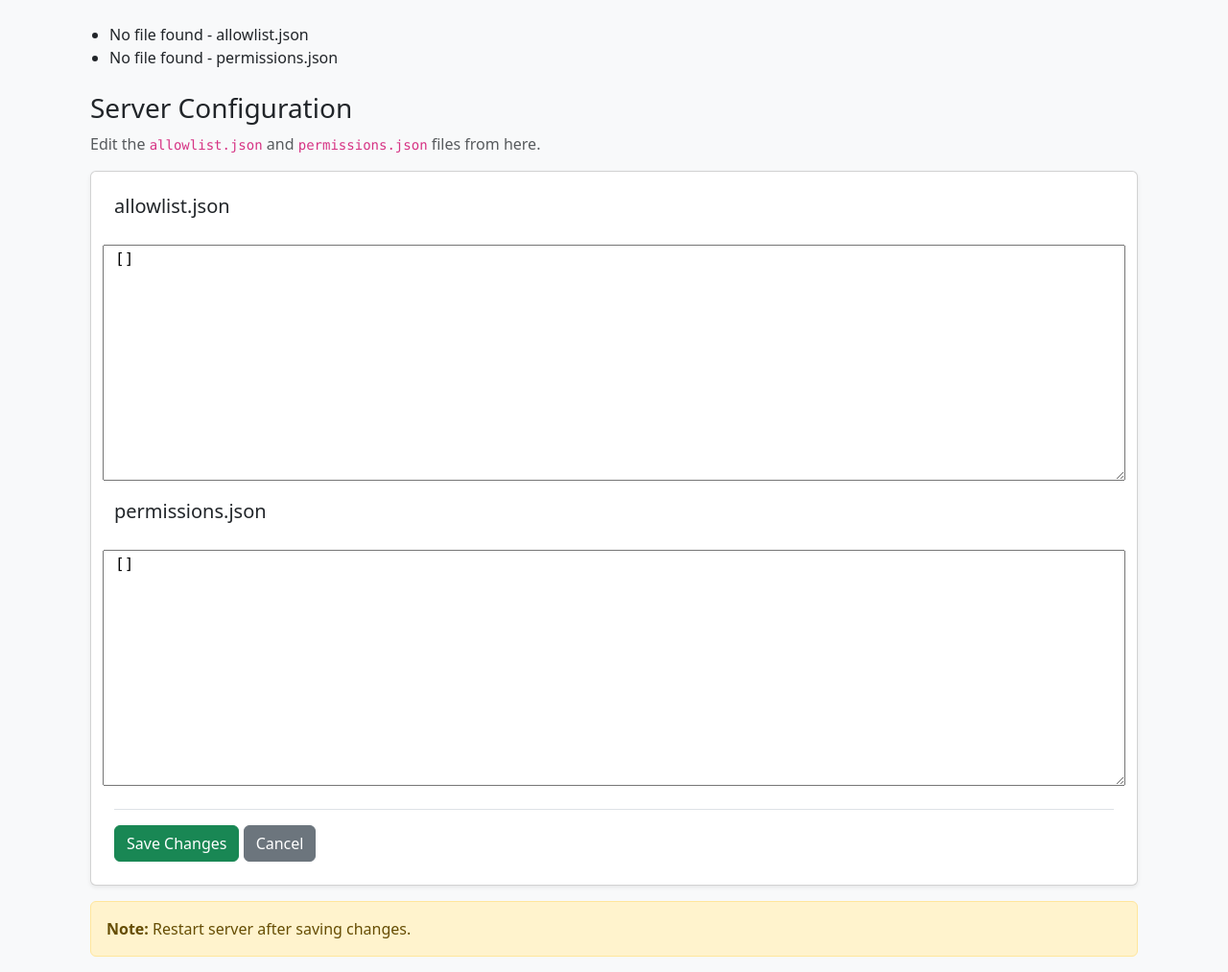
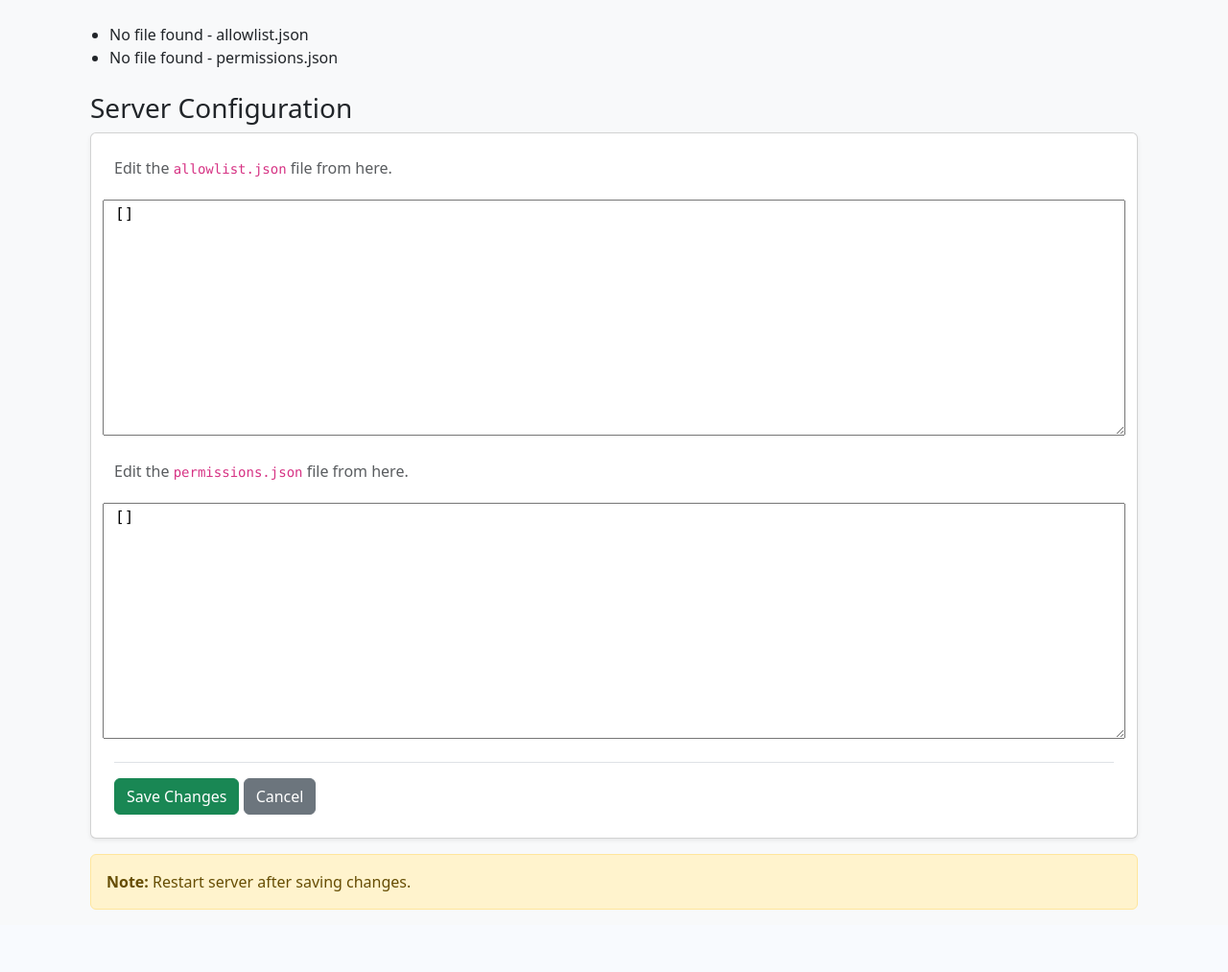
Before and after one commit to nmiljanovic/mc-panel, a Django app: page /editor/ in a window 1280 px wide. Shown: the part 58-1071 px from the top of the page at 96% size. After the commit the page ends 1006 px from the top, so only its background shows below. Run offline with Django 5.2, Linux system fonts and the light colour scheme; the visitor is signed in with stand-in values (Sample User, id 1).

Commit message:
Update headings

```diff
--- a/panel/templates/editor.html
+++ b/panel/templates/editor.html
@@ -9,18 +9,19 @@
     {% endif %}
     <div class="container mt-4">
         <h3>Server Configuration</h3>
-        <p class="text-muted">
-            Edit the <code>allowlist.json</code> and <code>permissions.json</code> files from here.
-        </p>
         <form method="post" class="card p-4 shadow-sm">
             {% csrf_token %}
-            <div class="row" style="display: flex; gap: 20px;">
-                <h5>allowlist.json</h5>
+            <div class="row" style="display: flex; gap: 5px;">
+                <p class="text-muted">
+                    Edit the <code>allowlist.json</code> file from here.
+                </p>
                 <textarea name="allowlist_data"
                           rows="10"
                           style="width: 100%;
                                  font-family: monospace">{{ allowlist }}</textarea>
-                <h5>permissions.json</h5>
+                <p class="text-muted" style="margin-top: 20px;">
+                    Edit the <code>permissions.json</code> file from here.
+                </p>
                 <textarea name="permissions_data"
                           rows="10"
                           style="width: 100%;
```
